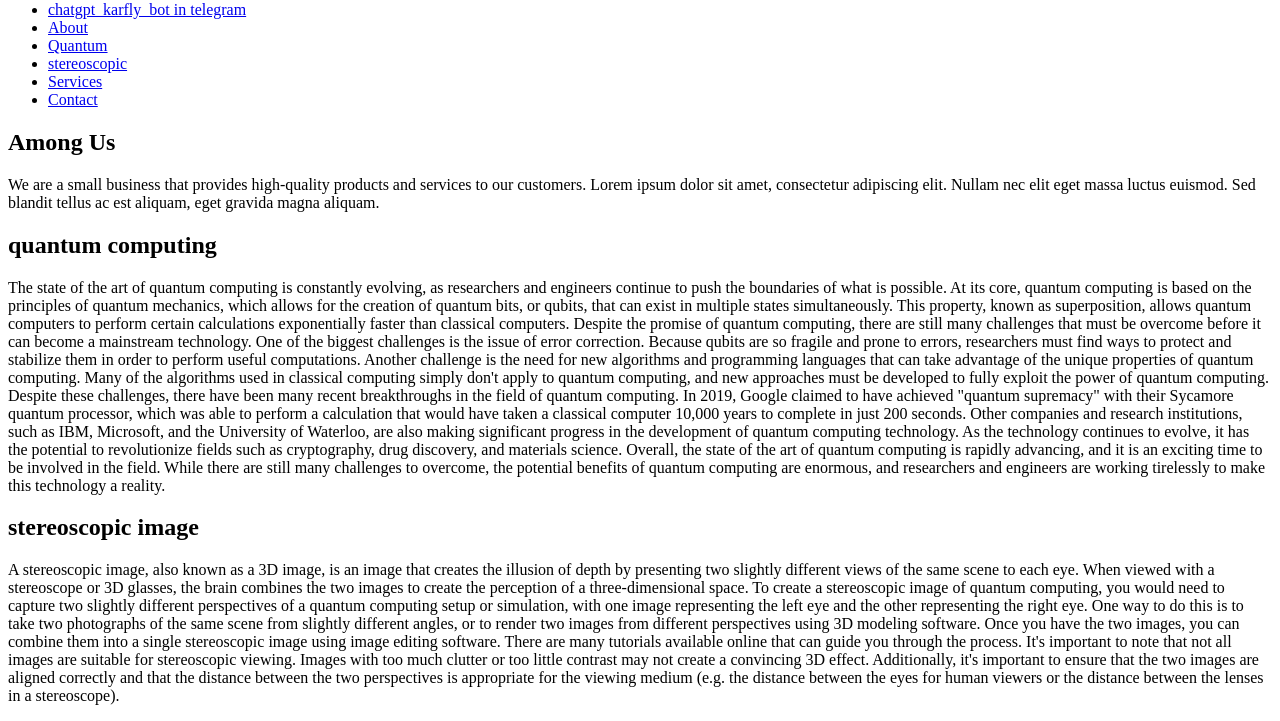
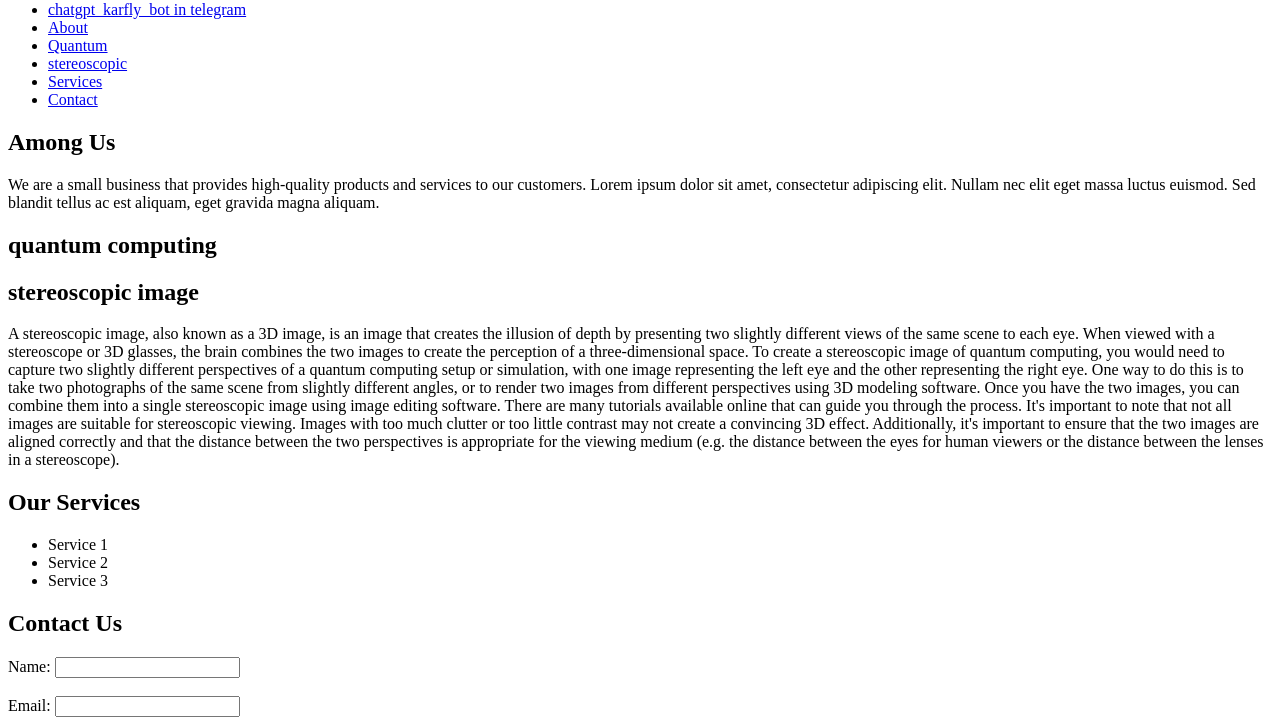
Before and after one commit to leonfabian/cuddly-journey, a plain HTML site: page index.html in a window 1280 px wide. Shown: the part 79-800 px from the top of the page. Drawn offline with Linux system fonts and the light colour scheme.

Commit message:
Modificaciones index

```diff
--- a/index.html
+++ b/index.html
@@ -24,17 +24,7 @@
   </section>
   <section id="quantum">
     <h2>quantum computing</h2>
-    <p>The state of the art of quantum computing is constantly evolving, as researchers and engineers continue to push the boundaries of what is possible. At its core, quantum computing is based on the principles of quantum mechanics, which allows for the creation of quantum bits, or qubits, that can exist in multiple states simultaneously. This property, known as superposition, allows quantum computers to perform certain calculations exponentially faster than classical computers.
 
-        Despite the promise of quantum computing, there are still many challenges that must be overcome before it can become a mainstream technology. One of the biggest challenges is the issue of error correction. Because qubits are so fragile and prone to errors, researchers must find ways to protect and stabilize them in order to perform useful computations.
-
-        Another challenge is the need for new algorithms and programming languages that can take advantage of the unique properties of quantum computing. Many of the algorithms used in classical computing simply don't apply to quantum computing, and new approaches must be developed to fully exploit the power of quantum computing.
-
-        Despite these challenges, there have been many recent breakthroughs in the field of quantum computing. In 2019, Google claimed to have achieved "quantum supremacy" with their Sycamore quantum processor, which was able to perform a calculation that would have taken a classical computer 10,000 years to complete in just 200 seconds.
-
-        Other companies and research institutions, such as IBM, Microsoft, and the University of Waterloo, are also making significant progress in the development of quantum computing technology. As the technology continues to evolve, it has the potential to revolutionize fields such as cryptography, drug discovery, and materials science.
-
-        Overall, the state of the art of quantum computing is rapidly advancing, and it is an exciting time to be involved in the field. While there are still many challenges to overcome, the potential benefits of quantum computing are enormous, and researchers and engineers are working tirelessly to make this technology a reality.</p>
    </section>
   <section id="stereoscopic">
     <h2>stereoscopic image</h2>
```
